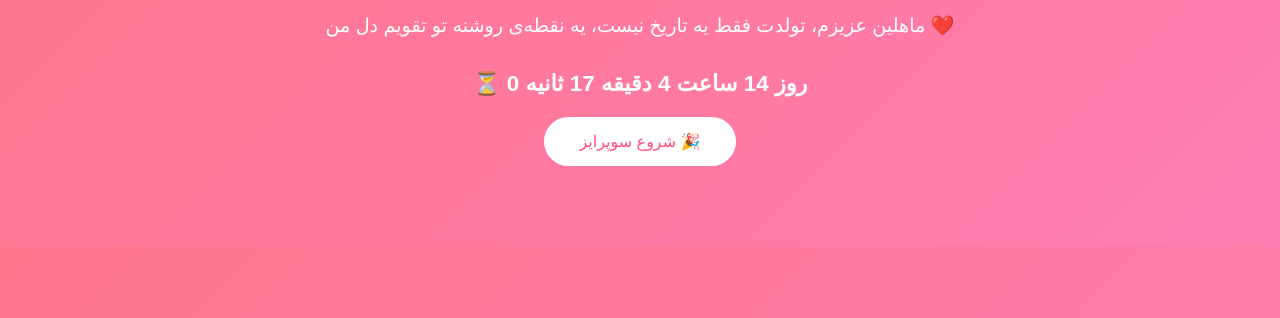
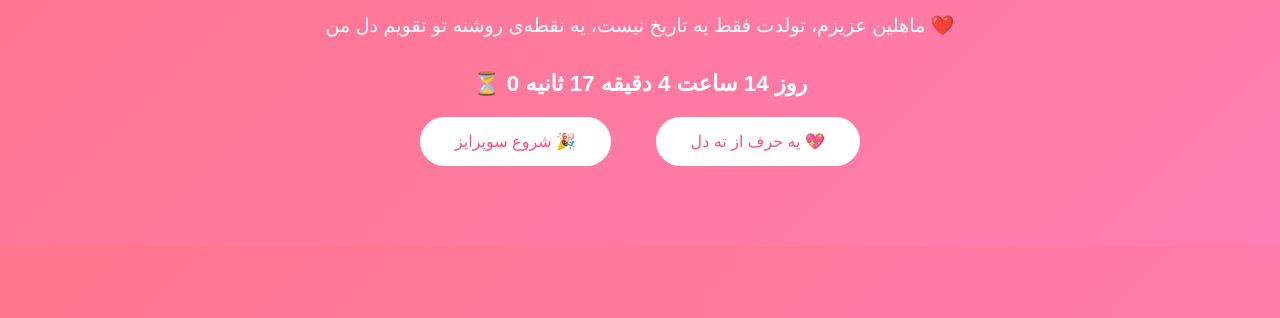
Before and after one commit to mshoji20021381-bit/Mahlin-birthday, a plain HTML site: page index.html in a window 1280 px wide. Shown: the part 154-472 px from the top of the page. Drawn offline with Linux system fonts and the light colour scheme.

Commit message:
Add files via upload

```diff
--- a/index.html
+++ b/index.html
@@ -76,6 +76,7 @@ button {
   <div id="countdown">در حال محاسبه تایمر...</div>
 
   <button onclick="startSurprise()">شروع سوپرایز 🎉</button>
+  <button onclick="playVoice()">یه حرف از ته دل 💖</button>
 
   <div id="surprise">
     این صدا
@@ -154,5 +155,4 @@ setInterval(() => {
 </script>
 
 </body>
-
 </html>
```
